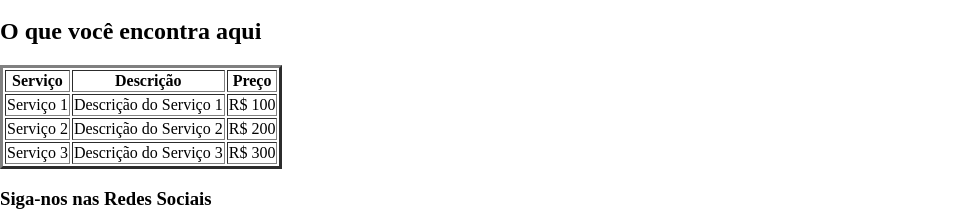
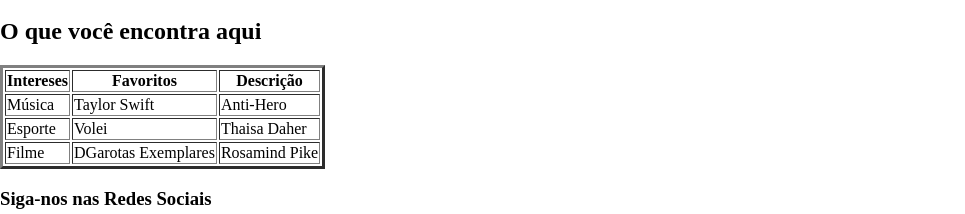
Before and after one commit to usuario303/PENSAMENTO-COMPUTACIONAL, a plain HTML site: page Index.html in a window 1280 px wide. Shown: the part 214-428 px from the top of the page, without its empty margins (0-965 px from the left). Drawn offline with Linux system fonts and the light colour scheme.

Commit message:
Update Index.html

```diff
--- a/Index.html
+++ b/Index.html
@@ -32,24 +32,24 @@
         <h2>O que você encontra aqui</h2>
         <table border="3">
             <tr>
-                <th>Serviço</th>
+                <th>Intereses</th>
+                <th>Favoritos</th>
                 <th>Descrição</th>
-                <th>Preço</th>
             </tr>
             <tr>
-                <td>Serviço 1</td>
-                <td>Descrição do Serviço 1</td>
-                <td>R$ 100</td>
+                <td>Música</td>
+                <td>Taylor Swift</td>
+                <td>Anti-Hero</td>
             </tr>
             <tr>
-                <td>Serviço 2</td>
-                <td>Descrição do Serviço 2</td>
-                <td>R$ 200</td>
+                <td>Esporte</td>
+                <td>Volei</td>
+                <td>Thaisa Daher</td>
             </tr>
             <tr>
-                <td>Serviço 3</td>
-                <td>Descrição do Serviço 3</td>
-                <td>R$ 300</td>
+                <td>Filme</td>
+                <td>DGarotas Exemplares</td>
+                <td>Rosamind Pike</td>
             </tr>
 
         </table>
```
